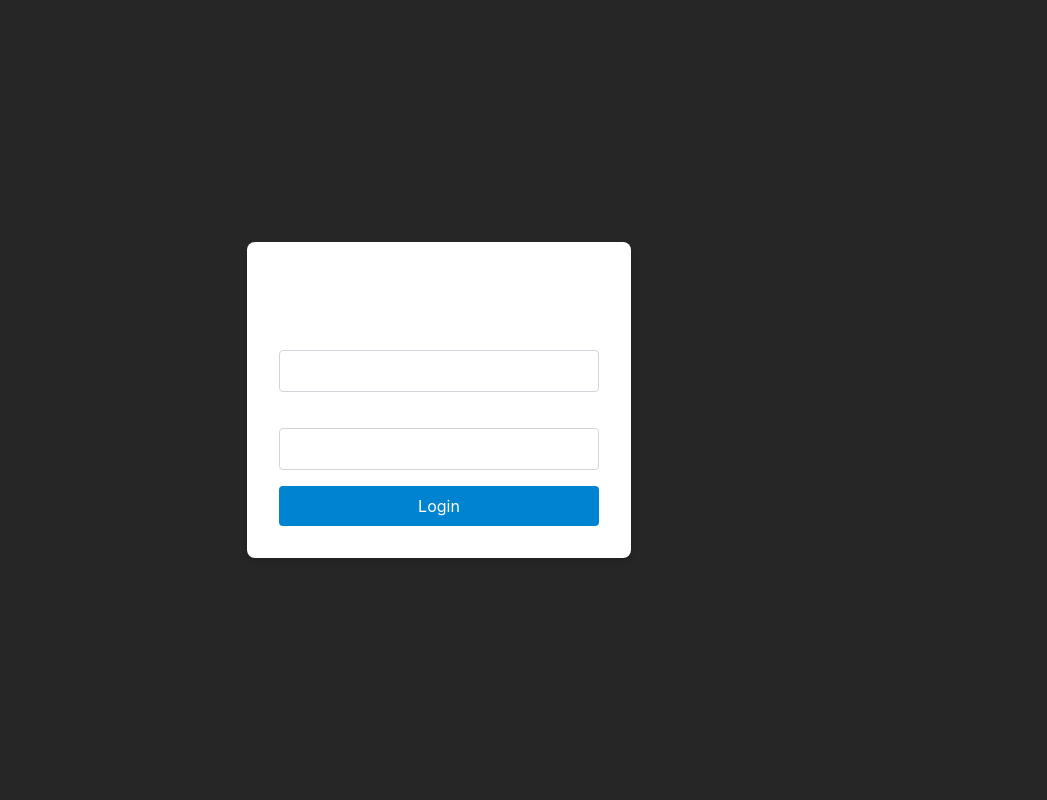
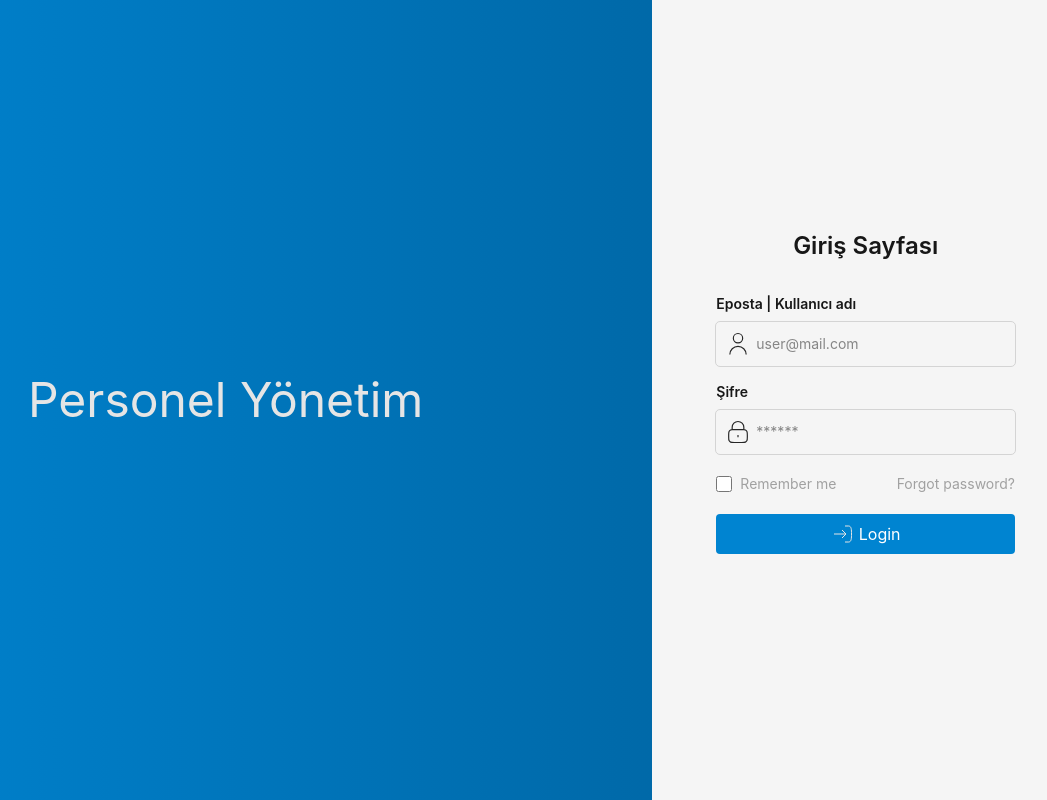
Before and after one commit to FurkanKocaman/PersonelYonetim, a Vue app in the folder PersonelYonetim.UI/: page /login in a window 1280 px wide. Shown: the whole page, without its empty margins (201-1248 px from the left). Built offline with nearby package versions, Linux system fonts and the light colour scheme.

Commit message:
frontend loginUI geliştirildi

```diff
--- a/PersonelYonetim.UI/index.html
+++ b/PersonelYonetim.UI/index.html
@@ -5,10 +5,17 @@
     <link rel="icon" href="/favicon.ico" />
     <meta name="viewport" content="width=device-width, initial-scale=1.0" />
     <title>Personel Yönetim</title>
-    <!-- Font Awesome -->
-    <link rel="stylesheet" href="https://cdnjs.cloudflare.com/ajax/libs/font-awesome/6.4.0/css/all.min.css" integrity="sha512-iecdLmaskl7CVkqkXNQ/ZH/XLlvWZOJyj7Yy7tcenmpD1ypASozpmT/E0iPtmFIB46ZmdtAc9eNBvH0H/ZpiBw==" crossorigin="anonymous" referrerpolicy="no-referrer" />
+    <link
+      rel="stylesheet"
+      href="https://cdnjs.cloudflare.com/ajax/libs/font-awesome/6.4.0/css/all.min.css"
+      integrity="sha512-iecdLmaskl7CVkqkXNQ/ZH/XLlvWZOJyj7Yy7tcenmpD1ypASozpmT/E0iPtmFIB46ZmdtAc9eNBvH0H/ZpiBw=="
+      crossorigin="anonymous"
+      referrerpolicy="no-referrer"
+    />
   </head>
-  <body class="dark">
+  <body
+    class="dark:bg-neutral-800 bg-neutral-100 text-neutral-900 dark:text-neutral-200 font-nunito"
+  >
     <div id="app"></div>
     <script type="module" src="/src/main.ts"></script>
   </body>
--- a/PersonelYonetim.UI/src/models/LoginRequest.ts
+++ b/PersonelYonetim.UI/src/models/LoginRequest.ts
@@ -1,4 +1,4 @@
 export interface LoginRequest {
-  email: string;
+  emailOrPassword: string;
   password: string;
 }
--- a/PersonelYonetim.UI/src/services/AuthService.ts
+++ b/PersonelYonetim.UI/src/services/AuthService.ts
@@ -3,7 +3,7 @@ import axios from "axios";
 import type { LoginResponse } from "@/models/LoginResponse";
 
 class AuthService {
-  async login(data: LoginRequest) {
+  async login(data: LoginRequest): Promise<string> {
     try {
       const response = await axios.post("https://localhost:7063/auth/login", data);
       const loginResponse: LoginResponse = response.data.data;
@@ -21,7 +21,7 @@ class AuthService {
         }
         return "Sunucuya bağlanılırken hata oluştu";
       }
-      return error;
+      return "Beklenmeyen bir hata oluştu";
     }
   }
   isAuthenticated = (): boolean => {
--- a/PersonelYonetim.UI/src/views/LoginView.vue
+++ b/PersonelYonetim.UI/src/views/LoginView.vue
@@ -6,49 +6,130 @@ import AuthService from "@/services/AuthService";
 const email = ref("");
 const password = ref("");
 const isLoading = ref(false);
+const loginResponse = ref("");
 
 const handleLogin = async () => {
   try {
     isLoading.value = true;
-    const loginData: LoginRequest = { email: email.value, password: password.value };
+    const loginData: LoginRequest = { emailOrPassword: email.value, password: password.value };
     const response = await AuthService.login(loginData);
-    console.log(response);
+    console.log("Response", response);
+    loginResponse.value = response;
     isLoading.value = false;
   } catch (error) {
-    console.error(error);
+    console.error("Error", error);
     isLoading.value = false;
   }
 };
 </script>
 
 <template>
-  <div class="flex justify-center items-center min-h-screen bg-gray-100 dark:bg-neutral-800">
-    <div class="bg-white p-8 rounded-lg shadow-md w-96">
-      <h1 class="text-2xl font-bold text-center mb-6">Login</h1>
-      <form @submit.prevent="handleLogin" class="space-y-4">
+  <div class="flex justify-end h-dvh">
+    <div
+      class="w-full h-full flex items-center justify-center bg-gradient-to-r from-sky-600 to-sky-700"
+    >
+      <h1 class="text-5xl text-neutral-200">Personel Yönetim</h1>
+    </div>
+    <div class="flex flex-col items-center justify-center md:w-1/2 h-full dark:bg-neutral-700">
+      <h1 class="text-2xl font-semibold text-center mb-6">Giriş Sayfası</h1>
+
+      <form @submit.prevent="handleLogin" class="space-y-4 w-full px-16">
         <div>
-          <label for="email" class="block text-sm font-medium">Email:</label>
+          <label for="email" class="block text-sm/5 font-semibold my-2"
+            >Eposta | Kullanıcı adı</label
+          >
+
+          <div class="relative">
+            <svg
+              viewBox="0 0 24 24"
+              class="size-7 fill-none absolute mt-2 left-2"
+              xmlns="http://www.w3.org/2000/svg"
+            >
+              <path
+                d="M5 21C5 17.134 8.13401 14 12 14C15.866 14 19 17.134 19 21M16 7C16 9.20914 14.2091 11 12 11C9.79086 11 8 9.20914 8 7C8 4.79086 9.79086 3 12 3C14.2091 3 16 4.79086 16 7Z"
+                class="dark:stroke-neutral-200 stroke-neutral-800 stroke-1"
+              />
+            </svg>
+
             <input
               id="email"
               v-model="email"
-            type="email"
+              type="text"
               required
-            class="w-full p-2 border border-gray-300 rounded"
+              class="w-full outline-1 outline-neutral-300 dark:outline-neutral-800/20 dark:bg-neutral-600/20 focus:shadow-[0px_0px_3px_2px_rgba(59,_130,_246,_0.5)] p-3 dark:text-neutral-200 rounded text-sm pl-10"
+              placeholder="user@mail.com"
             />
           </div>
+        </div>
         <div>
-          <label for="password" class="block text-sm font-medium">Password:</label>
+          <label for="password" class="block text-sm/5 font-semibold my-2">Şifre</label>
+
+          <div class="relative">
+            <svg
+              viewBox="0 0 24 24"
+              class="size-7 fill-none absolute mt-2 left-2"
+              xmlns="http://www.w3.org/2000/svg"
+            >
+              <path
+                d="M12 14.5V16.5M7 10.0288C7.47142 10 8.05259 10 8.8 10H15.2C15.9474 10 16.5286 10 17 10.0288M7 10.0288C6.41168 10.0647 5.99429 10.1455 5.63803 10.327C5.07354 10.6146 4.6146 11.0735 4.32698 11.638C4 12.2798 4 13.1198 4 14.8V16.2C4 17.8802 4 18.7202 4.32698 19.362C4.6146 19.9265 5.07354 20.3854 5.63803 20.673C6.27976 21 7.11984 21 8.8 21H15.2C16.8802 21 17.7202 21 18.362 20.673C18.9265 20.3854 19.3854 19.9265 19.673 19.362C20 18.7202 20 17.8802 20 16.2V14.8C20 13.1198 20 12.2798 19.673 11.638C19.3854 11.0735 18.9265 10.6146 18.362 10.327C18.0057 10.1455 17.5883 10.0647 17 10.0288M7 10.0288V8C7 5.23858 9.23858 3 12 3C14.7614 3 17 5.23858 17 8V10.0288"
+                class="dark:stroke-neutral-200 stroke-neutral-800 stroke-1"
+              />
+            </svg>
+
             <input
               id="password"
               v-model="password"
               type="password"
               required
-            class="w-full p-2 border border-gray-300 rounded"
+              class="w-full outline-1 outline-neutral-300 dark:outline-neutral-800/20 dark:bg-neutral-600/20 focus:shadow-[0px_0px_3px_2px_rgba(59,_130,_246,_0.5)] p-3 dark:text-neutral-200 rounded text-sm pl-10"
+              placeholder="******"
             />
           </div>
-        <button type="submit" class="w-full bg-sky-600 text-white p-2 rounded hover:bg-sky-700">
-          {{ isLoading ? "Loading" : "Login" }}
+        </div>
+        <div class="flex items-center justify-between my-5">
+          <label class="flex items-center text-neutral-400 hover:text-neutral-700">
+            <input type="checkbox" class="rounded border-gray-300 size-4 accent-sky-600" />
+            <span class="ml-2 text-sm">Remember me</span>
+          </label>
+          <a
+            href="#"
+            class="text-sm text-neutral-400 dark:hover:text-neutral-200 hover:text-neutral-600"
+            >Forgot password?</a
+          >
+        </div>
+
+        <button
+          type="submit"
+          class="flex items-center justify-center w-full bg-sky-600 text-white p-2 rounded hover:bg-sky-700"
+          :disabled="isLoading"
+        >
+          <svg
+            viewBox="0 0 24 24"
+            class="size-6 fill-none mr-1"
+            xmlns="http://www.w3.org/2000/svg"
+            :class="isLoading ? 'hidden' : ''"
+          >
+            <path
+              d="M14 4L17.5 4C20.5577 4 20.5 8 20.5 12C20.5 16 20.5577 20 17.5 20H14M15 12L3 12M15 12L11 16M15 12L11 8"
+              class="stroke-neutral-200 stroke-1"
+            />
+          </svg>
+          {{ isLoading ? "" : "Login" }}
+          <svg
+            v-if="isLoading"
+            class="animate-spin size-6 text-white"
+            xmlns="http://www.w3.org/2000/svg"
+            fill="none"
+            viewBox="0 0 24 24"
+            :class="isLoading ? '' : 'hidden'"
+          >
+            <path
+              d="M12 21C10.5316 20.9987 9.08574 20.6382 7.78865 19.9498C6.49156 19.2614 5.38261 18.2661 4.55853 17.0507C3.73446 15.8353 3.22029 14.4368 3.06088 12.977C2.90147 11.5172 3.10167 10.0407 3.644 8.67604C4.18634 7.31142 5.05434 6.10024 6.17229 5.14813C7.29024 4.19603 8.62417 3.53194 10.0577 3.21378C11.4913 2.89563 12.9809 2.93307 14.3967 3.32286C15.8124 3.71264 17.1113 4.44292 18.18 5.45C18.3205 5.59062 18.3993 5.78125 18.3993 5.98C18.3993 6.17875 18.3205 6.36937 18.18 6.51C18.1111 6.58075 18.0286 6.63699 17.9376 6.67539C17.8466 6.71378 17.7488 6.73357 17.65 6.73357C17.5512 6.73357 17.4534 6.71378 17.3624 6.67539C17.2714 6.63699 17.189 6.58075 17.12 6.51C15.8591 5.33065 14.2303 4.62177 12.508 4.5027C10.7856 4.38362 9.07478 4.86163 7.66357 5.85624C6.25237 6.85085 5.22695 8.30132 4.75995 9.96345C4.29296 11.6256 4.41292 13.3979 5.09962 14.9819C5.78633 16.5659 6.99785 17.865 8.53021 18.6604C10.0626 19.4558 11.8222 19.6989 13.5128 19.3488C15.2034 18.9987 16.7218 18.0768 17.8123 16.7383C18.9028 15.3998 19.4988 13.7265 19.5 12C19.5 11.8011 19.579 11.6103 19.7197 11.4697C19.8603 11.329 20.0511 11.25 20.25 11.25C20.4489 11.25 20.6397 11.329 20.7803 11.4697C20.921 11.6103 21 11.8011 21 12C21 14.3869 20.0518 16.6761 18.364 18.364C16.6761 20.0518 14.387 21 12 21Z"
+              class="fill-neutral-200"
+            />
+          </svg>
         </button>
+        <span class="w-full text-start text-sm text-red-500">{{ loginResponse }}</span>
       </form>
     </div>
   </div>
```
Lines whose indentation alone changed are shown as unchanged.
